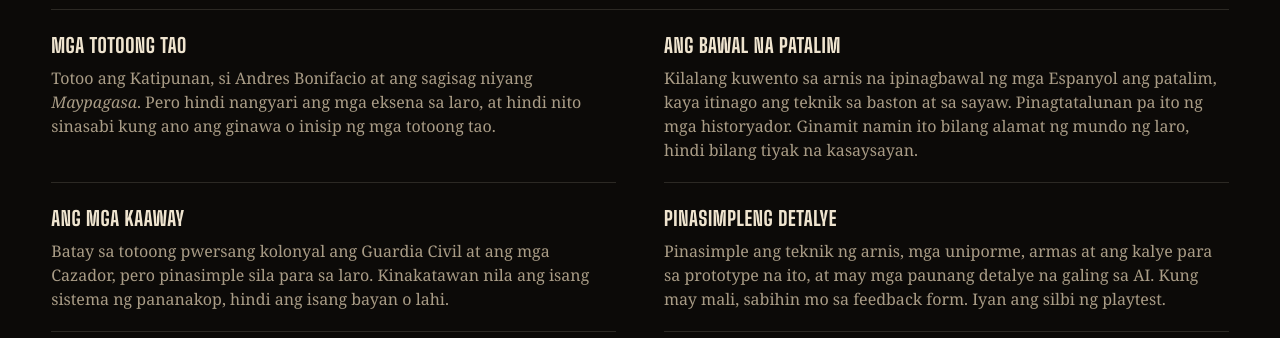
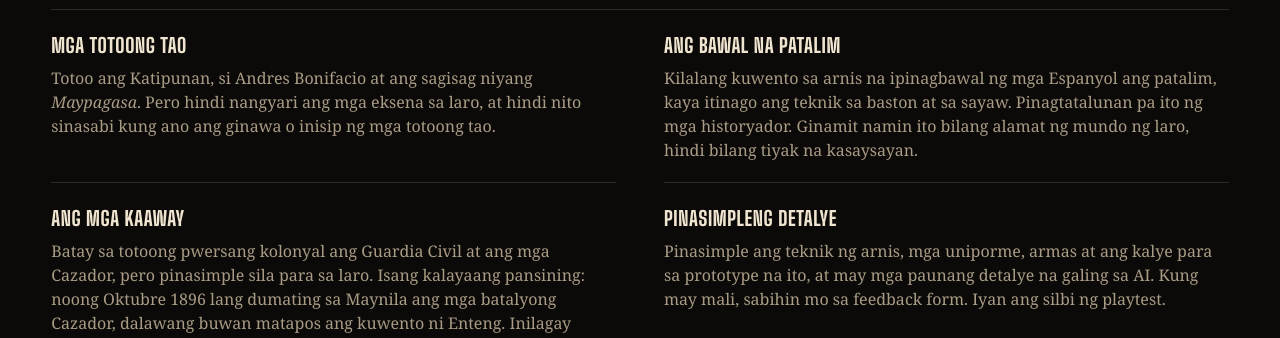
Before and after one commit to tituslaxajr/katipunero-playtest, a plain HTML site: page kasaysayan/index.html in a window 1280 px wide. Shown: the part 461-799 px from the top of the page. Drawn offline with Linux system fonts and the light colour scheme; a web font is replaced by a local one.

Commit message:
History page: note that Cazadores reached Manila in Oct 1896
Co-Authored-By: Claude Opus 5.5 <noreply@anthropic.com>

```diff
--- a/assets/js/i18n.js
+++ b/assets/js/i18n.js
@@ -192,7 +192,7 @@
     "hist.p": "<b>Katipunero</b> is fiction. Enteng, his family and his story are invented, but they are set in a real time and place: Tondo at the outbreak of the Philippine Revolution of 1896. It is a game, not a history lesson.",
     "hist.l1": "<b>Real people</b>The Katipunan, Andres Bonifacio and his nom de guerre <i>Maypagasa</i> are real. The scenes in the game did not happen, and it makes no claim about what real people did or thought.",
     "hist.l2": "<b>The blade ban</b>A well-known story in arnis says the Spanish banned blades, so the techniques were hidden in the stick and in dance. Historians still debate it. We use it as the legend of the game's world, not as settled history.",
-    "hist.l3": "<b>The enemies</b>The Guardia Civil and the Cazadores are based on real colonial forces, simplified for play. They stand for a system of colonial rule, not for a people or a nation.",
+    "hist.l3": "<b>The enemies</b>The Guardia Civil and the Cazadores are based on real colonial forces, simplified for play. One liberty: Spain's Cazador battalions only reached Manila in October 1896, two months after Enteng's story. We bring them in early as the rifleman enemy. They stand for a system of colonial rule, not for a people or a nation.",
     "hist.l4": "<b>Simplified details</b>Arnis technique, uniforms, weapons and the street are simplified for this prototype, and some early details came from AI. If something is wrong, tell us in the feedback form. That is what the playtest is for.",
     "hist.why": "Why we made this",
     "hist.teaser": "What is real and what is fiction, plus books to read after you play.",
--- a/kasaysayan/index.html
+++ b/kasaysayan/index.html
@@ -134,7 +134,7 @@
         <ul class="hist-list rv">
           <li data-i18n="hist.l1"><b>Mga totoong tao</b>Totoo ang Katipunan, si Andres Bonifacio at ang sagisag niyang <i>Maypagasa</i>. Pero hindi nangyari ang mga eksena sa laro, at hindi nito sinasabi kung ano ang ginawa o inisip ng mga totoong tao.</li>
           <li data-i18n="hist.l2"><b>Ang bawal na patalim</b>Kilalang kuwento sa arnis na ipinagbawal ng mga Espanyol ang patalim, kaya itinago ang teknik sa baston at sa sayaw. Pinagtatalunan pa ito ng mga historyador. Ginamit namin ito bilang alamat ng mundo ng laro, hindi bilang tiyak na kasaysayan.</li>
-          <li data-i18n="hist.l3"><b>Ang mga kaaway</b>Batay sa totoong pwersang kolonyal ang Guardia Civil at ang mga Cazador, pero pinasimple sila para sa laro. Kinakatawan nila ang isang sistema ng pananakop, hindi ang isang bayan o lahi.</li>
+          <li data-i18n="hist.l3"><b>Ang mga kaaway</b>Batay sa totoong pwersang kolonyal ang Guardia Civil at ang mga Cazador, pero pinasimple sila para sa laro. Isang kalayaang pansining: noong Oktubre 1896 lang dumating sa Maynila ang mga batalyong Cazador, dalawang buwan matapos ang kuwento ni Enteng. Inilagay namin sila nang mas maaga bilang kalabang may riple. Kinakatawan nila ang isang sistema ng pananakop, hindi ang isang bayan o lahi.</li>
           <li data-i18n="hist.l4"><b>Pinasimpleng detalye</b>Pinasimple ang teknik ng arnis, mga uniporme, armas at ang kalye para sa prototype na ito, at may mga paunang detalye na galing sa AI. Kung may mali, sabihin mo sa feedback form. Iyan ang silbi ng playtest.</li>
         </ul>
         <div class="hist-more rv">
```
